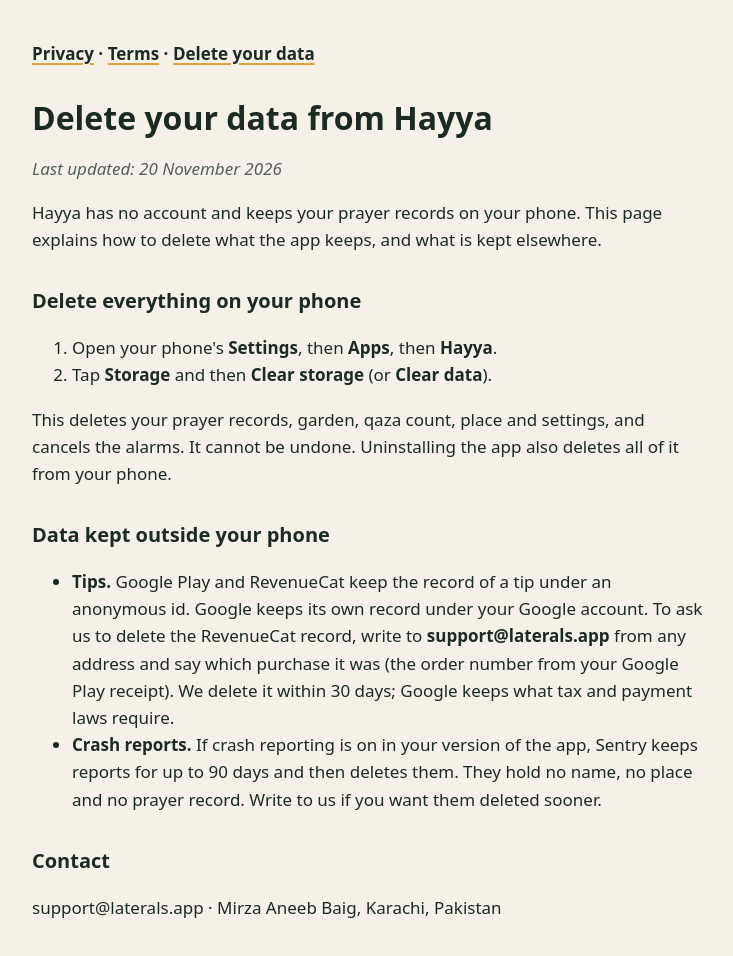
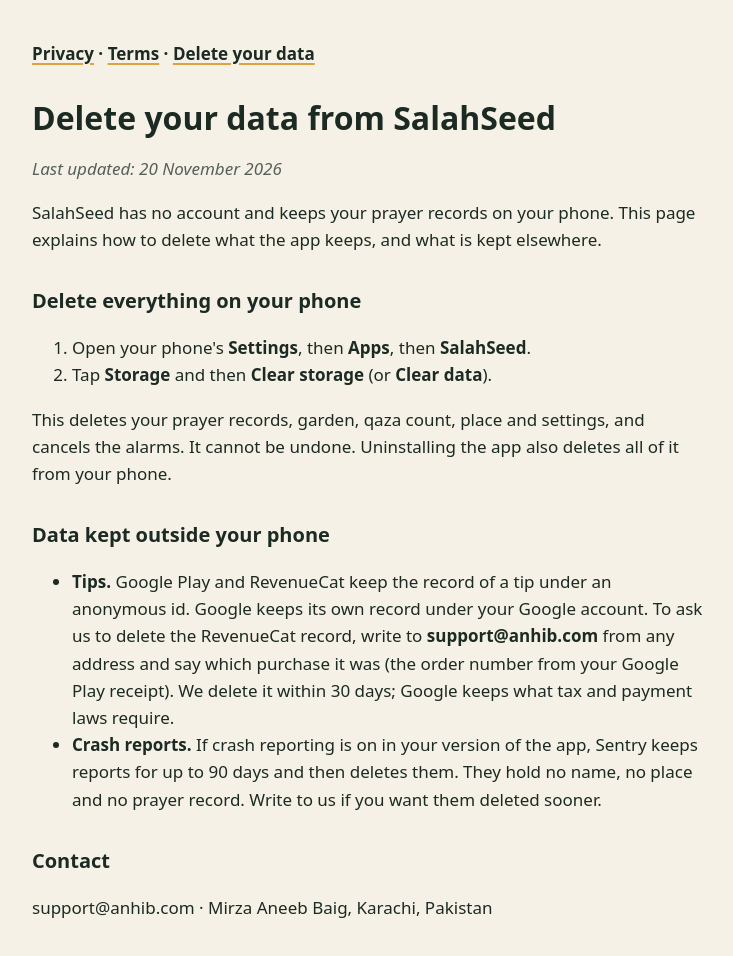
Before and after one commit to aneebbaig/legal-pages, a plain HTML site: page salahseed/delete-data/index.html in a window 1280 px wide. Shown: the whole page, without its empty margins (272-1005 px from the left). Drawn offline with Linux system fonts and the light colour scheme.

Commit message:
Rename Hayya to SalahSeed

```diff
--- a/hayya/delete-data/index.html
+++ b/salahseed/delete-data/index.html
@@ -3,7 +3,7 @@
 <head>
 <meta charset="utf-8">
 <meta name="viewport" content="width=device-width, initial-scale=1">
-<title>Delete your data · Hayya</title>
+<title>Delete your data · SalahSeed</title>
 <style>
 :root{color-scheme:light dark;--ink:#1B2A22;--page:#F6F1E6;--muted:#55605a;--accent:#D9A441}
 @media (prefers-color-scheme:dark){:root{--ink:#F3EFE4;--page:#12201A;--muted:#b9b4a6;--accent:#E8BC5E}}
@@ -18,15 +18,15 @@ nav{margin-bottom:2rem;font-weight:600}
 </head>
 <body><main>
 <nav><a href="../privacy/">Privacy</a> · <a href="../terms/">Terms</a> · <a href="../delete-data/">Delete your data</a></nav>
-<h1>Delete your data from Hayya</h1>
+<h1>Delete your data from SalahSeed</h1>
 <p><em>Last updated: 20 November 2026</em></p>
-<p>Hayya has no account and keeps your prayer records on your phone. This page explains how to delete what the app keeps, and what is kept elsewhere.</p>
+<p>SalahSeed has no account and keeps your prayer records on your phone. This page explains how to delete what the app keeps, and what is kept elsewhere.</p>
 <h2>Delete everything on your phone</h2>
-<ol><li>Open your phone's <strong>Settings</strong>, then <strong>Apps</strong>, then <strong>Hayya</strong>.</li><li>Tap <strong>Storage</strong> and then <strong>Clear storage</strong> (or <strong>Clear data</strong>).</li></ol>
+<ol><li>Open your phone's <strong>Settings</strong>, then <strong>Apps</strong>, then <strong>SalahSeed</strong>.</li><li>Tap <strong>Storage</strong> and then <strong>Clear storage</strong> (or <strong>Clear data</strong>).</li></ol>
 <p>This deletes your prayer records, garden, qaza count, place and settings, and cancels the alarms. It cannot be undone. Uninstalling the app also deletes all of it from your phone.</p>
 <h2>Data kept outside your phone</h2>
-<ul><li><strong>Tips.</strong> Google Play and RevenueCat keep the record of a tip under an anonymous id. Google keeps its own record under your Google account. To ask us to delete the RevenueCat record, write to <strong>support@laterals.app</strong> from any address and say which purchase it was (the order number from your Google Play receipt). We delete it within 30 days; Google keeps what tax and payment laws require.</li><li><strong>Crash reports.</strong> If crash reporting is on in your version of the app, Sentry keeps reports for up to 90 days and then deletes them. They hold no name, no place and no prayer record. Write to us if you want them deleted sooner.</li></ul>
+<ul><li><strong>Tips.</strong> Google Play and RevenueCat keep the record of a tip under an anonymous id. Google keeps its own record under your Google account. To ask us to delete the RevenueCat record, write to <strong>support@anhib.com</strong> from any address and say which purchase it was (the order number from your Google Play receipt). We delete it within 30 days; Google keeps what tax and payment laws require.</li><li><strong>Crash reports.</strong> If crash reporting is on in your version of the app, Sentry keeps reports for up to 90 days and then deletes them. They hold no name, no place and no prayer record. Write to us if you want them deleted sooner.</li></ul>
 <h2>Contact</h2>
-<p>support@laterals.app · Mirza Aneeb Baig, Karachi, Pakistan</p>
+<p>support@anhib.com · Mirza Aneeb Baig, Karachi, Pakistan</p>
 </main></body>
 </html>
```
Also changed, not shown: salahseed/privacy/index.html (renamed from hayya/privacy/index.html, +5 -5 lines), salahseed/terms/index.html (renamed from hayya/terms/index.html, +5 -5 lines), 1 other file.
